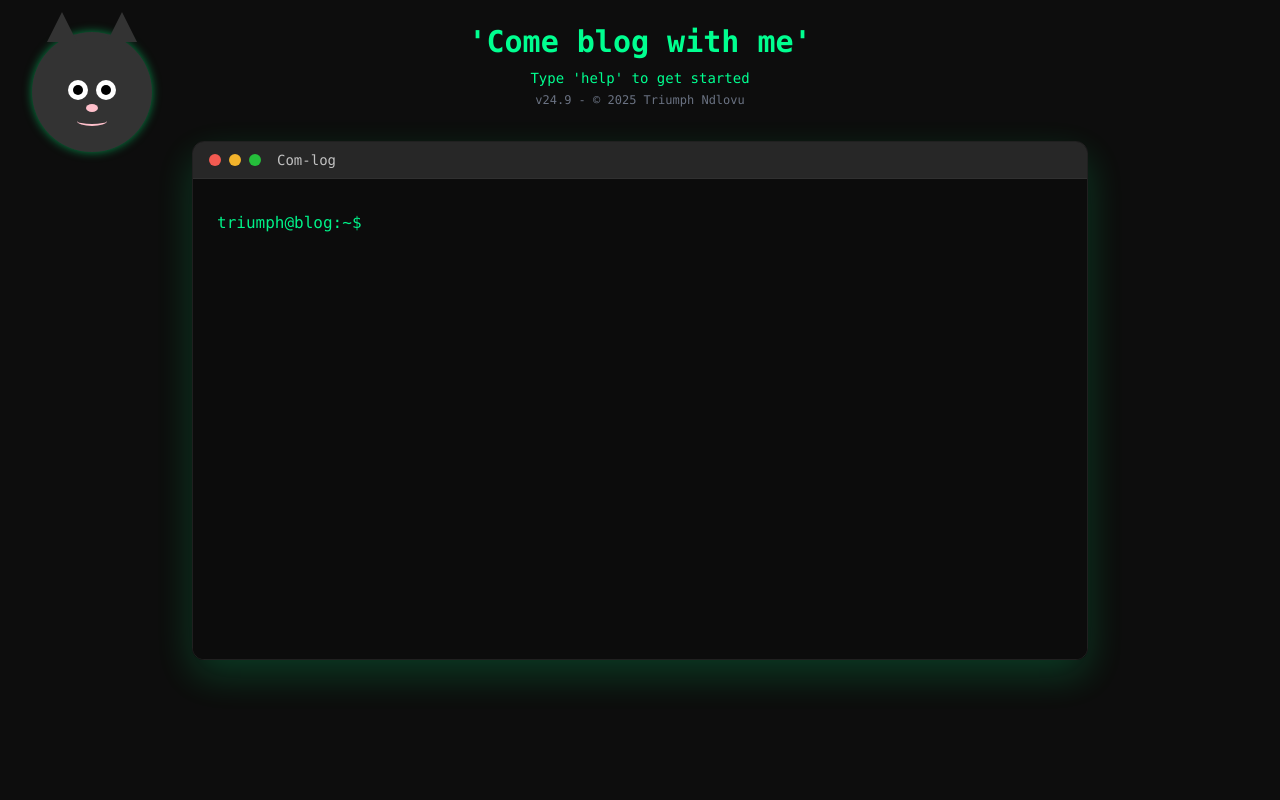
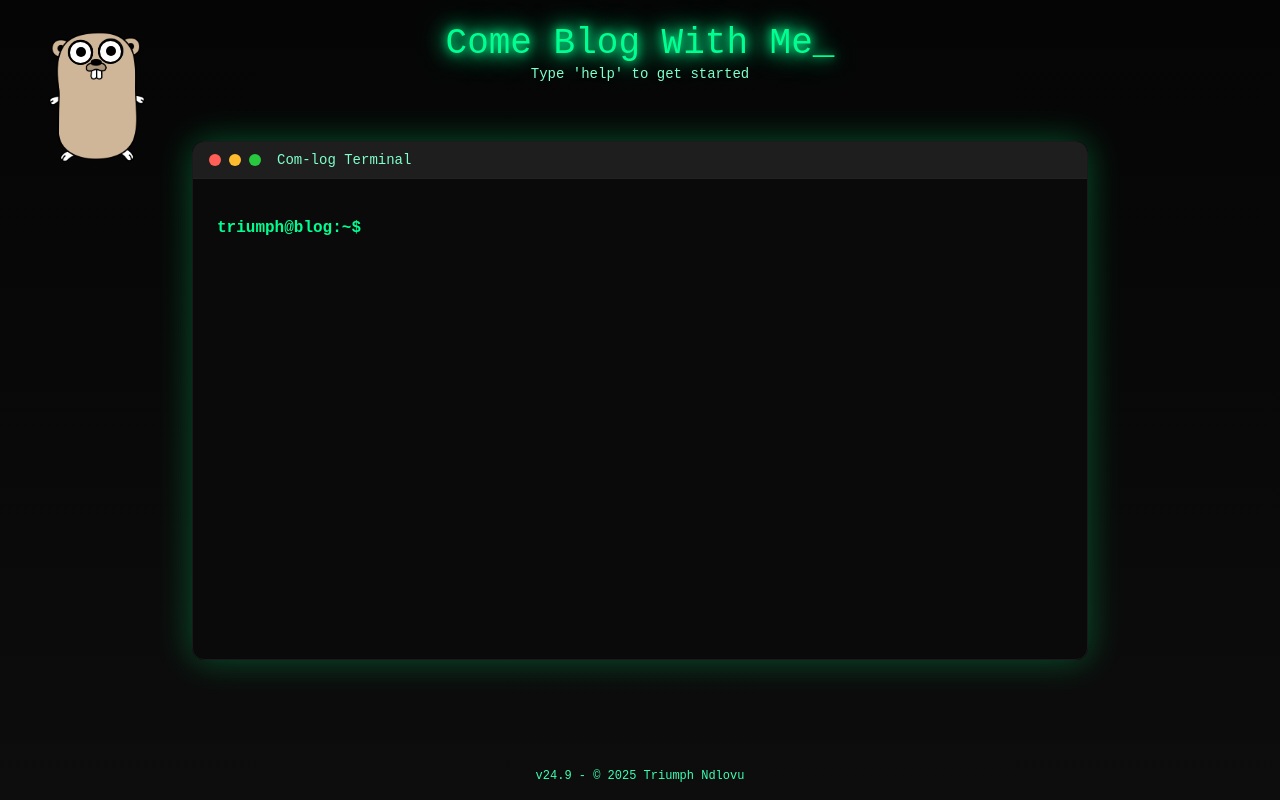
Before and after one commit to TriumphNdlovu/com-log, a React (Vite) app: page / in a window 1280 px wide. Built offline with nearby package versions, Linux system fonts and the light colour scheme.

Commit message:
This has went too well

```diff
--- a/src/index.css
+++ b/src/index.css
@@ -2,4 +2,10 @@
 
 body {
   @apply bg-white text-gray-900;
+  @layer utilities {
+  .terminal-glow {
+    text-shadow: 0 0 10px #00ff90, 0 0 20px #00ff90, 0 0 30px #00ff90;
+  }
 }
+
+}
--- a/src/pages/Animal.tsx
+++ b/src/pages/Animal.tsx
@@ -1,8 +1,12 @@
 import { useEffect, useRef } from "react";
+import gopher from "/golanf.png"; // make sure the path is correct
 
 export default function Animal() {
   const leftPupilRef = useRef<HTMLDivElement>(null);
   const rightPupilRef = useRef<HTMLDivElement>(null);
+  const leftEyelidRef = useRef<HTMLDivElement>(null);
+  const rightEyelidRef = useRef<HTMLDivElement>(null);
+  const gopherContainerRef = useRef<HTMLDivElement>(null);
 
   useEffect(() => {
     const handleMouseMove = (e: MouseEvent) => {
@@ -11,6 +15,7 @@ export default function Animal() {
 
       pupils.forEach((pupil) => {
         if (!pupil || !pupil.parentElement) return;
+
         const rect = pupil.parentElement.getBoundingClientRect();
         const eyeCenterX = rect.left + rect.width / 2;
         const eyeCenterY = rect.top + rect.height / 2;
@@ -19,79 +24,102 @@ export default function Animal() {
         const deltaY = e.clientY - eyeCenterY;
 
         const angle = Math.atan2(deltaY, deltaX);
-        const radius = 4; // max movement of pupil
 
-        const x = radius * Math.cos(angle);
-        const y = radius * Math.sin(angle);
+        // distance between mouse and eye center
+        const distance = Math.min(Math.sqrt(deltaX ** 2 + deltaY ** 2), 100);
 
-        pupil.style.transform = `translate(${x}px, ${y}px)`;
+        // limit movement range to eye radius
+        const maxRange = rect.width * 0.2;
+        const moveRange = Math.min(maxRange, (distance / 100) * maxRange);
+
+        const x = moveRange * Math.cos(angle);
+        const y = moveRange * Math.sin(angle);
+
+        pupil.style.transform = `translate(calc(-50% + ${x}px), calc(-50% + ${y}px))`;
+      });
+    };
+
+    const blink = () => {
+      const lids = [leftEyelidRef.current, rightEyelidRef.current];
+      lids.forEach((lid) => {
+        if (!lid) return;
+        lid.style.height = "100%";
+        lid.style.transition = "height 0.1s ease-in";
+        setTimeout(() => {
+          lid.style.height = "0%";
+          lid.style.transition = "height 0.15s ease-out";
+        }, 150);
+      });
+      const nextBlink = Math.random() * 5000 + 2000;
+      setTimeout(blink, nextBlink);
+    };
+
+    // Handle mouse click
+    const handleMouseDown = () => {
+      [leftEyelidRef.current, rightEyelidRef.current].forEach((lid) => {
+        if (!lid) return;
+        lid.style.height = "100%";
+        lid.style.transition = "height 0.1s ease-in";
+      });
+    };
+
+    const handleMouseUp = () => {
+      [leftEyelidRef.current, rightEyelidRef.current].forEach((lid) => {
+        if (!lid) return;
+        lid.style.height = "0%";
+        lid.style.transition = "height 0.15s ease-out";
       });
     };
 
     window.addEventListener("mousemove", handleMouseMove);
-    return () => window.removeEventListener("mousemove", handleMouseMove);
+    window.addEventListener("mousedown", handleMouseDown);
+    window.addEventListener("mouseup", handleMouseUp);
+
+    // Start random blinking
+    const firstBlink = setTimeout(blink, 3000);
+
+    return () => {
+      window.removeEventListener("mousemove", handleMouseMove);
+      window.removeEventListener("mousedown", handleMouseDown);
+      window.removeEventListener("mouseup", handleMouseUp);
+      clearTimeout(firstBlink);
+    };
   }, []);
 
   return (
+
+
+
     <div
+      ref={gopherContainerRef}
       style={{
         position: "fixed",
         top: "2rem",
         left: "2rem",
-        width: "120px",
-        height: "120px",
+        width: "130px",
+        height: "130px",
         zIndex: 9999,
       }}
     >
-      {/* Cat face */}
-      <div
-        style={{
-          width: "100%",
-          height: "100%",
-          backgroundColor: "#333",
-          borderRadius: "50%",
-          position: "relative",
-          display: "flex",
-          justifyContent: "center",
-          alignItems: "center",
-          boxShadow: "0 0 10px rgba(0,255,128,0.5)",
-        }}
-      >
-        {/* Ears */}
+      <div style={{ position: "relative", width: "100%", height: "100%" }}>
+        <img
+          src={gopher}
+          alt="Gopher"
+          style={{ width: "100%", height: "100%", objectFit: "contain" }}
+        />
+
+        {/* Left eye */}
         <div
           style={{
             position: "absolute",
-            top: "-20px",
-            left: "15px",
-            width: "30px",
-            height: "30px",
-            backgroundColor: "#333",
-            clipPath: "polygon(50% 0%, 0% 100%, 100% 100%)",
-          }}
-        />
-        <div
-          style={{
-            position: "absolute",
-            top: "-20px",
-            right: "15px",
-            width: "30px",
-            height: "30px",
-            backgroundColor: "#333",
-            clipPath: "polygon(50% 0%, 0% 100%, 100% 100%)",
-          }}
-        />
-
-        {/* Eyes */}
-        <div
-          style={{
-            position: "absolute",
-            top: "40%",
-            left: "30%",
-            width: "20px",
-            height: "20px",
+            top: "6%",
+            left: "28%",
+            width: "25px",
+            height: "25px",
             backgroundColor: "white",
             borderRadius: "50%",
             overflow: "hidden",
+            border: "2px solid black",
           }}
         >
           <div
@@ -108,18 +136,33 @@ export default function Animal() {
               transition: "transform 0.05s",
             }}
           />
+          {/* Eyelid */}
+          <div
+            ref={leftEyelidRef}
+            style={{
+              position: "absolute",
+              top: 0,
+              left: 0,
+              width: "100%",
+              height: "0%",
+              backgroundColor: "#333",
+              borderRadius: "50%",
+            }}
+          />
         </div>
 
+        {/* Right eye */}
         <div
           style={{
             position: "absolute",
-            top: "40%",
+            top: "5%",
             right: "30%",
-            width: "20px",
-            height: "20px",
+            width: "25px",
+            height: "25px",
             backgroundColor: "white",
             borderRadius: "50%",
             overflow: "hidden",
+            border: "2px solid black",
           }}
         >
           <div
@@ -136,32 +179,22 @@ export default function Animal() {
               transition: "transform 0.05s",
             }}
           />
+          {/* Eyelid */}
+          <div
+            ref={rightEyelidRef}
+            style={{
+              position: "absolute",
+              top: 0,
+              left: 0,
+              width: "100%",
+              height: "0%",
+              backgroundColor: "#333",
+              borderRadius: "50%",
+            }}
+          />
         </div>
+      </div>
 
-        {/* Nose */}
-        <div
-          style={{
-            position: "absolute",
-            top: "60%",
-            width: "12px",
-            height: "8px",
-            backgroundColor: "pink",
-            borderRadius: "50%",
-          }}
-        />
-
-        {/* Mouth */}
-        <div
-          style={{
-            position: "absolute",
-            top: "70%",
-            width: "30px",
-            height: "10px",
-            borderBottom: "2px solid pink",
-            borderRadius: "0 0 50% 50%",
-          }}
-        />
-      </div>
     </div>
   );
 }
--- a/src/pages/Home.tsx
+++ b/src/pages/Home.tsx
@@ -1,7 +1,7 @@
+"use client";
 import { useState, useEffect, useRef } from "react";
 import { posts } from "../lib/posts";
 import About from "../pages/About";
-import PostList from "../components/PostList";
 import Post from "../pages/Post";
 import Animal from "./Animal";
 
@@ -20,22 +20,24 @@ export default function Terminal() {
   const inputRef = useRef<HTMLInputElement>(null);
   const terminalEndRef = useRef<HTMLDivElement>(null);
 
-  const commands = ["help", "posts", "open", "about", "clear", "cd"];
+  const commands = ["help", "ls", "cd", "cat", "pwd", "echo", "clear", "cls"];
 
-  useEffect(() => {
-    inputRef.current?.focus();
-  }, []);
+  const fileSystem: Record<string, string[]> = {
+    "~": ["about.txt", "posts/"],
+    posts: posts.map((p) => `${p.slug}.md`),
+  };
 
+  useEffect(() => inputRef.current?.focus(), []);
   useEffect(() => {
     terminalEndRef.current?.scrollIntoView({ behavior: "smooth" });
   }, [history]);
 
   const handleCommand = (cmd: string) => {
     const args = cmd.trim().split(" ");
-    const main = args[0].toLowerCase();
+    const main = args[0]?.toLowerCase();
+    const target = args[1];
     let newOutput: CommandOutput[] = [];
 
-    // Save to command history
     setCommandHistory((prev) => [...prev, cmd]);
     setHistoryIndex(null);
 
@@ -43,74 +45,76 @@ export default function Terminal() {
       case "help":
         newOutput.push({
           content: (
-            <pre className="text-[#00ff90] whitespace-pre-wrap">
+            <pre className="text-[#7fffca] whitespace-pre-wrap leading-relaxed">
 {`Available commands:
-- help: Show this message
-- posts: List all posts
-- about: Show about info
-- cd <dir>: Change directory (for fun)
-- clear: Clear terminal`}
+- ls               List files and directories
+- cd <dir>         Change directory
+- cat <file>       View file content
+- echo <text>      Print text
+- pwd              Show current path
+- clear / cls      Clear screen
+- help             Show this message`}
             </pre>
           ),
         });
         break;
-
-      case "posts":
+      case "pwd":
+        newOutput.push({ content: path });
+        break;
+      case "ls":
+        const items = fileSystem[path.replace("~", "") || "~"];
         newOutput.push({
           content: (
-            <PostList
-              onOpenPost={(slug) =>
-                setHistory((prev) => [
-                  ...prev,
-                  { content: `> open ${slug}` },
-                  { content: <Post slug={slug} /> },
-                ])
-              }
-            />
+            <pre className="text-[#00ff90] whitespace-pre-wrap">
+              {items ? items.join("\n") : `No such directory: ${path}`}
+            </pre>
           ),
         });
         break;
-
-      case "open":
-        if (args[1]) {
-          const slug = args[1];
-          const exists = posts.find((p) => p.slug === slug);
-          if (exists) newOutput.push({ content: <Post slug={slug} /> });
-          else
-            newOutput.push({
-              content: `Post '${slug}' not found.`,
-              isError: true,
-            });
+      case "cd":
+        if (!target || target === "~" || target === "..") {
+          setPath("~");
+          newOutput.push({ content: "Returned to home directory" });
+        } else if (fileSystem[target]) {
+          setPath(target);
+          newOutput.push({ content: `Changed directory to ${target}` });
         } else {
-          newOutput.push({ content: "Usage: open <slug>", isError: true });
+          newOutput.push({
+            content: `No such directory: ${target}`,
+            isError: true,
+          });
         }
         break;
-
-      case "about":
-        newOutput.push({ content: <About /> });
-        break;
-
-      case "cd":
-        if (args[1]) {
-          setPath(args[1]);
-          newOutput.push({ content: `Changed directory to ${args[1]}` });
+      case "cat":
+        if (!target) {
+          newOutput.push({ content: "Usage: cat <file>", isError: true });
+          break;
+        }
+        if (target === "about.txt") {
+          newOutput.push({ content: <About /> });
+        } else if (target.endsWith(".md")) {
+          const slug = target.replace(".md", "");
+          const exists = posts.find((p) => p.slug === slug);
+          newOutput.push({
+            content: exists ? <Post slug={slug} /> : `File not found: ${target}`,
+            isError: !exists,
+          });
         } else {
-          setPath("~");
-          newOutput.push({ content: "Returned to home directory" });
+          newOutput.push({ content: `Cannot read file: ${target}`, isError: true });
         }
         break;
-
+      case "echo":
+        newOutput.push({ content: args.slice(1).join(" ") });
+        break;
       case "clear":
       case "cls":
         setHistory([]);
         return;
-
       default:
         newOutput.push({
           content: `'${cmd}' is not recognized. Type 'help' for available commands.`,
           isError: true,
         });
-        break;
     }
 
     setHistory((prev) => [...prev, { content: `> ${cmd}` }, ...newOutput]);
@@ -130,8 +134,6 @@ export default function Terminal() {
       if (suggestion) setInput(suggestion);
     } else if (e.key === "ArrowUp") {
       e.preventDefault();
-      if (commandHistory.length === 0) return;
-
       const newIndex =
         historyIndex === null ? commandHistory.length - 1 : historyIndex - 1;
       if (newIndex >= 0) {
@@ -140,8 +142,7 @@ export default function Terminal() {
       }
     } else if (e.key === "ArrowDown") {
       e.preventDefault();
-      if (commandHistory.length === 0 || historyIndex === null) return;
-
+      if (historyIndex === null) return;
       const newIndex = historyIndex + 1;
       if (newIndex < commandHistory.length) {
         setInput(commandHistory[newIndex]);
@@ -154,38 +155,39 @@ export default function Terminal() {
   };
 
   return (
-    <div className="min-h-screen flex items-center justify-center bg-[#0d0d0d] font-mono p-4">
+    <div className="min-h-screen flex items-center justify-center bg-gradient-to-b from-[#050505] to-[#0d0d0d] font-['JetBrains_Mono',monospace] p-4 text-base text-[#00ff90]">
+      {/* Header */}
       <div className="absolute top-6 text-center w-full px-4 select-none">
-        <h1 className="text-3xl font-bold text-[#00ff90] mb-2">'Come blog with me'</h1>
-        <p className="text-sm text-[#00ff90]">Type 'help' to get started</p>
-        <div className="text-xs text-gray-500 mt-1">v24.9 - © 2025 Triumph Ndlovu</div>
-        <Animal />
+        <h1 className="text-4xl terminal-glow">Come Blog With Me_</h1>
+        <p className="text-sm text-[#7fffca]">Type 'help' to get started</p>
+
+        <div className="mt-4">
+          <Animal />
+        </div>
       </div>
 
-
-
-      {/* Terminal Window */}
-      <div className="relative w-full max-w-4xl max-h-[80vh] rounded-xl shadow-[0_15px_40px_rgba(0,255,128,0.2)] overflow-hidden border border-[#222] opacity-95">
+      {/* Terminal */}
+      <div className="relative w-full max-w-4xl max-h-[80vh] rounded-xl shadow-[0_0_35px_rgba(0,255,128,0.3)] overflow-hidden border border-[#1a1a1a] bg-[#0b0b0b]/95 backdrop-blur-md">
         {/* Title Bar */}
-        <div className="flex items-center px-4 py-2 bg-[#2a2a2a] border-b border-[#333]">
+        <div className="flex items-center px-4 py-2 bg-[#1e1e1e] border-b border-[#222]">
           <span className="w-3 h-3 bg-[#ff5f56] rounded-full mr-2"></span>
           <span className="w-3 h-3 bg-[#ffbd2e] rounded-full mr-2"></span>
           <span className="w-3 h-3 bg-[#27c93f] rounded-full mr-4"></span>
-          <span className="text-[#ccc] text-sm select-none">Com-log</span>
+          <span className="text-[#7fffca] text-sm select-none">Com-log Terminal</span>
         </div>
 
-        {/* Terminal Content */}
-        <div className="px-6 py-6 bg-[#0d0d0d] min-h-[60vh] max-h-[60vh] overflow-y-auto">
+        {/* Body */}
+        <div className="px-6 py-6 min-h-[60vh] max-h-[60vh] overflow-y-auto leading-relaxed">
           {history.map((h, i) => (
-            <div key={i} className={h.isError ? "text-[#ff5f56]" : ""}>
+            <div key={i} className={h.isError ? "text-[#ff7f7f]" : "text-[#00ff90]"}>
               {h.content}
             </div>
           ))}
           <div ref={terminalEndRef}></div>
 
           {/* Input */}
-          <form onSubmit={handleSubmit} className="flex mt-2 items-center">
-            <span className="mr-2 text-[#00ff90] select-none">
+          <form onSubmit={handleSubmit} className="flex mt-3 items-center">
+            <span className="mr-2 text-[#00ff90] select-none font-semibold">
               triumph@blog:{path}$
             </span>
             <input
@@ -194,15 +196,19 @@ export default function Terminal() {
               value={input}
               onChange={(e) => setInput(e.target.value)}
               onKeyDown={handleKeyDown}
-              className="bg-transparent border-none outline-none text-[#00ff90] flex-1"
+              className="bg-transparent border-none outline-none text-[#7fffca] flex-1 placeholder-[#4a4a4a] caret-[#00ff90]"
               autoFocus
             />
           </form>
+        </div>
+      </div>
+      <div className="absolute bottom-4 text-center w-full px-4 select-none text-xs text-[#7fffca]">
+         <div className="text-xs text-[#3cffb3] mt-1 hover:underline"
+         >
+         <a href="https://triumph-portfolio-seven.vercel.app/" target="_blank" rel="noopener noreferrer">v24.9 - © 2025 Triumph Ndlovu</a>
+        </div>
 
       </div>
-
-
       </div>
-    </div>
   );
 }
```
